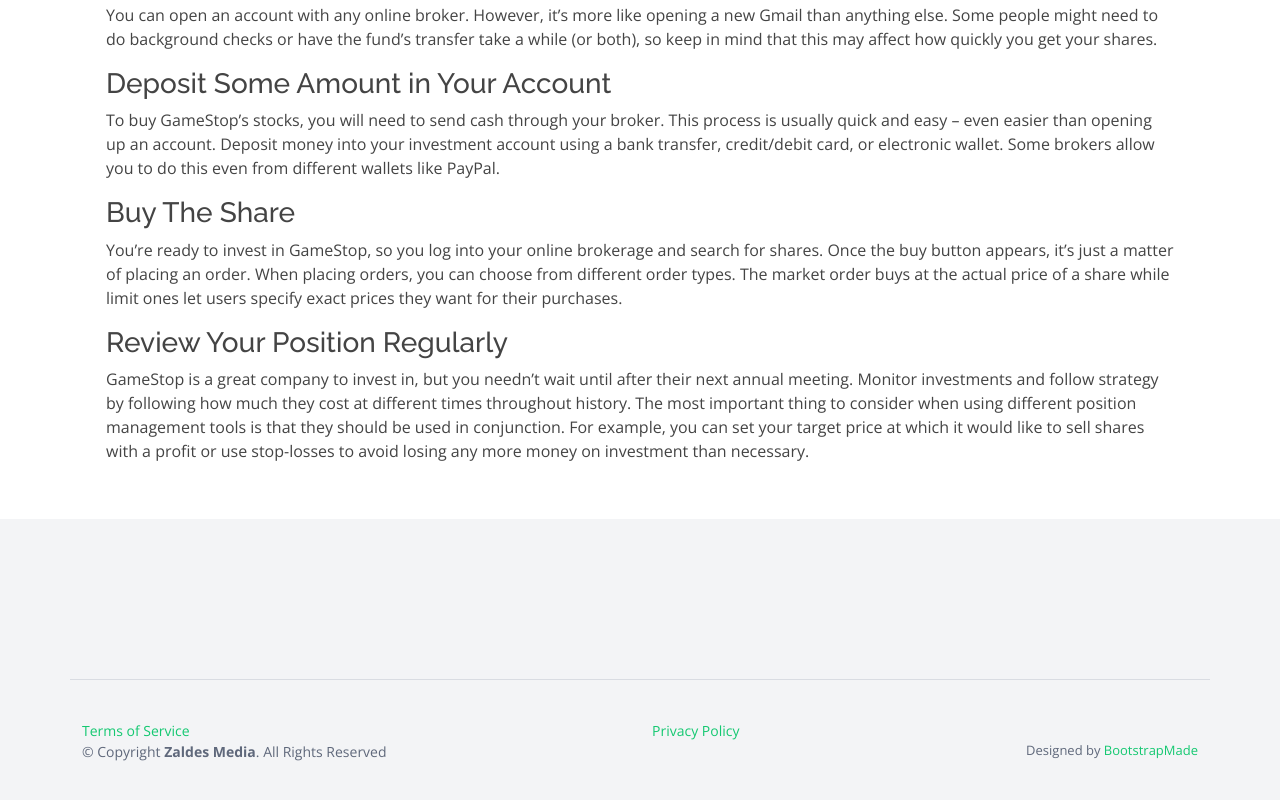
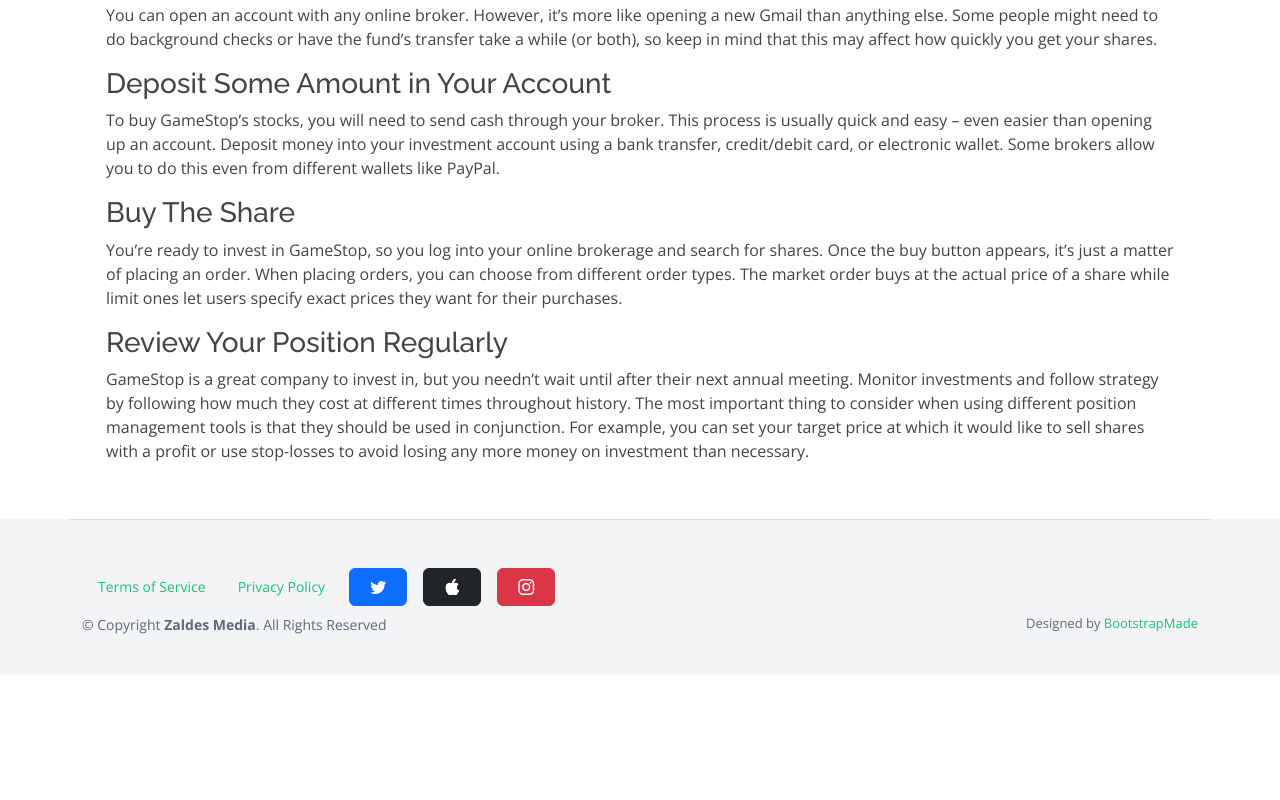
Before and after one commit to pdrake1988/Isaacs-Website, a plain HTML site: page blog1.html in a window 1280 px wide. Shown: the part 1347-2147 px from the top of the page. After the commit the page ends 2022 px from the top, so only its background shows below. Drawn offline with nearby package versions, Linux system fonts and the light colour scheme.

Commit message:
I think I'm done

```diff
--- a/blog1.html
+++ b/blog1.html
@@ -70,18 +70,30 @@
       </div>
 
   </main><!-- End #main -->
+ <!-- ======= Footer ======= -->
  <footer id="footer">
-     <div class="footer-top">
-         <div class="container">
-         </div>
-     </div>
      <div class="container footer-bottom clearfix">
-         <div class="row">
-             <div class="col-lg-6">
+         <div class="d-flex flex-row">
+             <div class="p-3">
                  <a href="./terms-of-service.html">Terms of Service</a>
              </div>
-             <div class="col-lg-6">
+             <div class="p-3">
                  <a href="./privacy.html">Privacy Policy</a>
+             </div>
+             <div class="m-2">
+                 <a class="btn btn-primary" href="https://twitter.com/IsaacVictorius" role="button">
+                     <i class="bi bi-twitter p-2"></i>
+                 </a>
+             </div>
+             <div class="m-2">
+                 <a class="btn btn-dark" role="button">
+                     <i class="bi bi-apple p-2"></i>
+                 </a>
+             </div>
+             <div class="m-2">
+                 <a class="btn btn-danger" href="https://www.instagram.com/isaacvictoriusauthor/" role="button">
+                     <i class="bi bi-instagram p-2"></i>
+                 </a>
              </div>
          </div>
          <div class="copyright">
```
Also changed, not shown: blog2.html (+19 -7 lines), index.html (+15 -0 lines).
